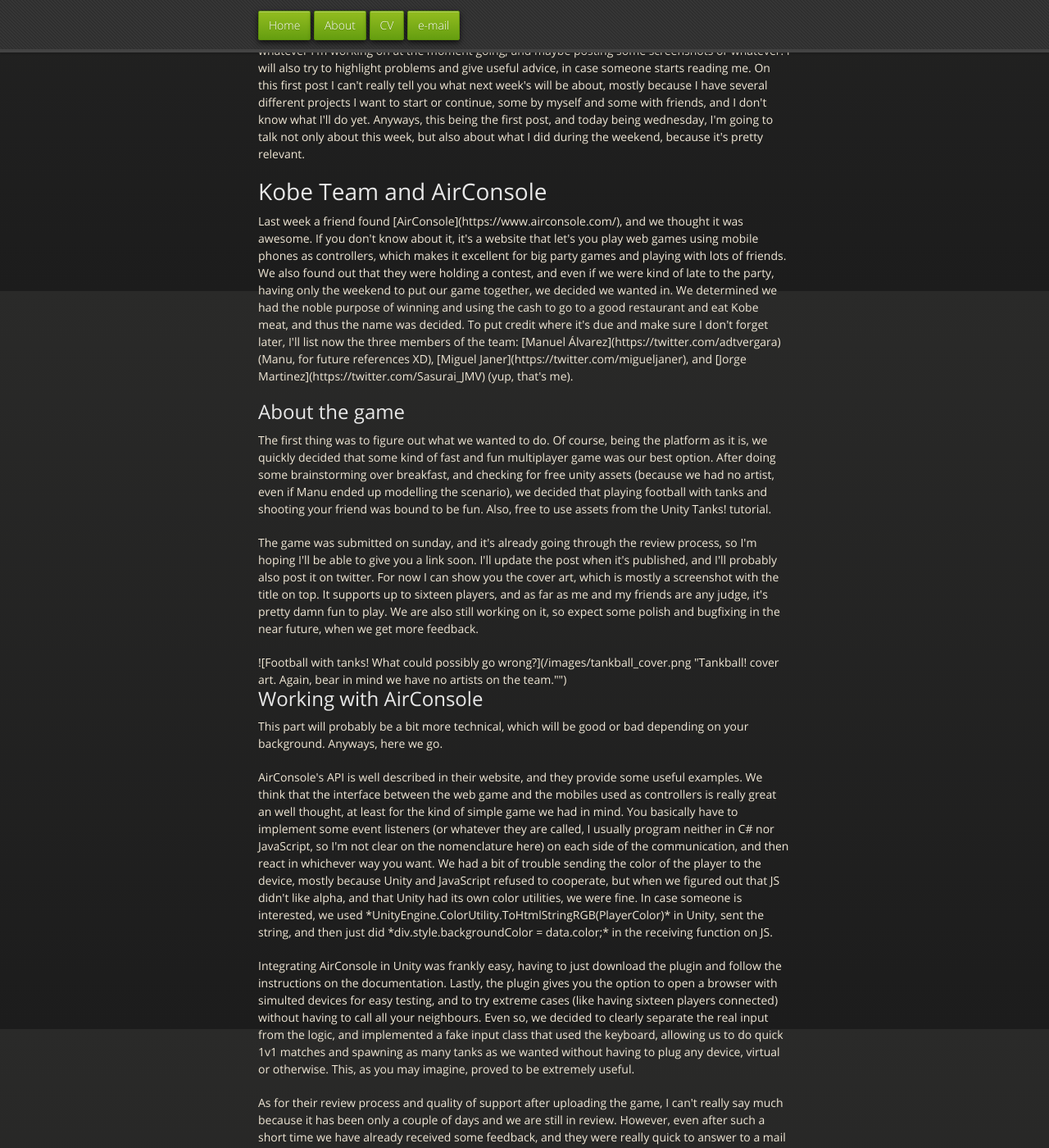
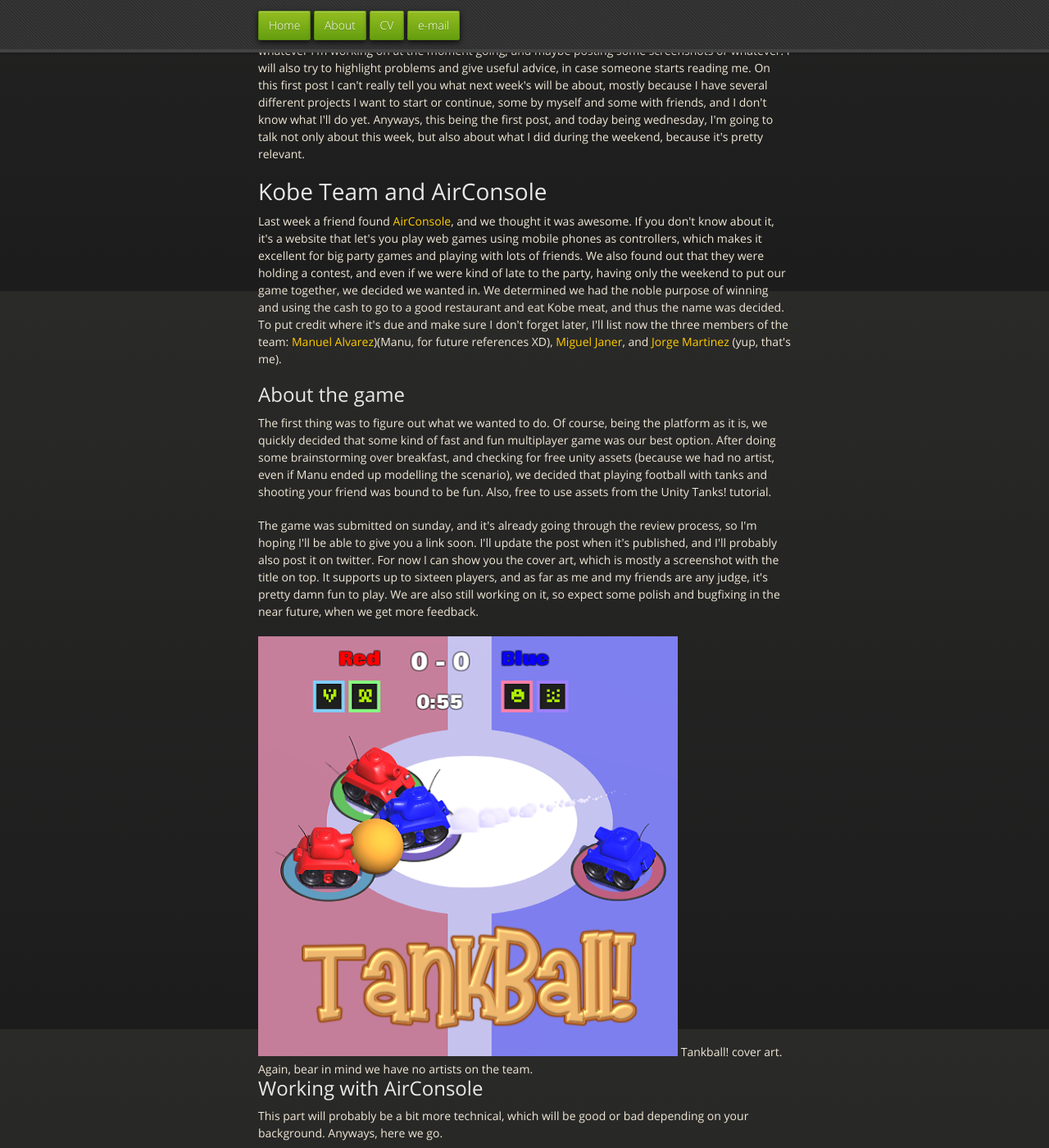
Before and after one commit to Sasurai/Sasurai.github.io, a Jekyll site: the page built from _posts/2016-03-23-plans-projects.md, in a window 1280 px wide and 1400 px high, scrolled down 545 px. Shown: the whole window at 82% size. Built offline with Jekyll 4.4.1, drawn with Linux system fonts in a browser that asks for light colours; nearby versions of some CDN libraries; some of the changed text lies outside the part shown.

Commit message:
Fix links and italics, aparently markdown is not working and I don't have to find out why

```diff
--- a/_posts/2016-03-23-plans-projects.md
+++ b/_posts/2016-03-23-plans-projects.md
@@ -14,7 +14,7 @@ date: 23-03-2016
 
 <h1>Kobe Team and AirConsole</h1>
 
-<p>Last week a friend found [AirConsole](https://www.airconsole.com/), and we thought it was awesome. If you don't know about it, it's a website that let's you play web games using mobile phones as controllers, which makes it excellent for big party games and playing with lots of friends. We also found out that they were holding a contest, and even if we were kind of late to the party, having only the weekend to put our game together, we decided we wanted in. We determined we had the noble purpose of winning and using the cash to go to a good restaurant and eat Kobe meat, and thus the name was decided. To put credit where it's due and make sure I don't forget later, I'll list now the three members of the team: [Manuel Álvarez](https://twitter.com/adtvergara)(Manu, for future references XD), [Miguel Janer](https://twitter.com/migueljaner), and [Jorge Martinez](https://twitter.com/Sasurai_JMV) (yup, that's me).</p>
+<p>Last week a friend found <a href="https://www.airconsole.com/">AirConsole</a>, and we thought it was awesome. If you don't know about it, it's a website that let's you play web games using mobile phones as controllers, which makes it excellent for big party games and playing with lots of friends. We also found out that they were holding a contest, and even if we were kind of late to the party, having only the weekend to put our game together, we decided we wanted in. We determined we had the noble purpose of winning and using the cash to go to a good restaurant and eat Kobe meat, and thus the name was decided. To put credit where it's due and make sure I don't forget later, I'll list now the three members of the team: <a href="https://twitter.com/adtvergara">Manuel Alvarez</a>)(Manu, for future references XD), <a href="https://twitter.com/migueljaner">Miguel Janer</a>, and <a href="https://twitter.com/Sasurai_JMV">Jorge Martinez</a> (yup, that's me).</p>
 
 <h2>About the game</h2>
 
@@ -22,12 +22,13 @@ date: 23-03-2016
 
 <p>The game was submitted on sunday, and it's already going through the review process, so I'm hoping I'll be able to give you a link soon. I'll update the post when it's published, and I'll probably also post it on twitter. For now I can show you the cover art, which is mostly a screenshot with the title on top. It supports up to sixteen players, and as far as me and my friends are any judge, it's pretty damn fun to play. We are also still working on it, so expect some polish and bugfixing in the near future, when we get more feedback.</p>
 
-![Football with tanks! What could possibly go wrong?](/images/tankball_cover.png "Tankball! cover art. Again, bear in mind we have no artists on the team."")
+<img src="/images/tankball_cover.png" alt="Football with tanks! What could possibly go wrong?">
+Tankball! cover art. Again, bear in mind we have no artists on the team.
 
 <h2>Working with AirConsole</h2>
 <p>This part will probably be a bit more technical, which will be good or bad depending on your background. Anyways, here we go.</p>
 
-<p>AirConsole's API is well described in their website, and they provide some useful examples. We think that the interface between the web game and the mobiles used as controllers is really great an well thought, at least for the kind of simple game we had in mind. You basically have to implement some event listeners (or whatever they are called, I usually program neither in C# nor JavaScript, so I'm not clear on the nomenclature here) on each side of the communication, and then react in whichever way you want. We had a bit of trouble sending the color of the player to the device, mostly because Unity and JavaScript refused to cooperate, but when we figured out that JS didn't like alpha, and that Unity had its own color utilities, we were fine. In case someone is interested, we used *UnityEngine.ColorUtility.ToHtmlStringRGB(PlayerColor)* in Unity, sent the string, and then just did *div.style.backgroundColor = data.color;* in the receiving function on JS.
+<p>AirConsole's API is well described in their website, and they provide some useful examples. We think that the interface between the web game and the mobiles used as controllers is really great an well thought, at least for the kind of simple game we had in mind. You basically have to implement some event listeners (or whatever they are called, I usually program neither in C# nor JavaScript, so I'm not clear on the nomenclature here) on each side of the communication, and then react in whichever way you want. We had a bit of trouble sending the color of the player to the device, mostly because Unity and JavaScript refused to cooperate, but when we figured out that JS didn't like alpha, and that Unity had its own color utilities, we were fine. In case someone is interested, we used <i>UnityEngine.ColorUtility.ToHtmlStringRGB(PlayerColor)</i> in Unity, sent the string, and then just did <i>div.style.backgroundColor = data.color;</i> in the receiving function on JS.
 </p>
 
 <p>Integrating AirConsole in Unity was frankly easy, having to just download the plugin and follow the instructions on the documentation. Lastly, the plugin gives you the option to open a browser with simulted devices for easy testing, and to try extreme cases (like having sixteen players connected) without having to call all your neighbours. Even so, we decided to clearly separate the real input from the logic, and implemented a fake input class that used the keyboard, allowing us to do quick 1v1 matches and spawning as many tanks as we wanted without having to plug any device, virtual or otherwise. This, as you may imagine, proved to be extremely useful.</p>
```
